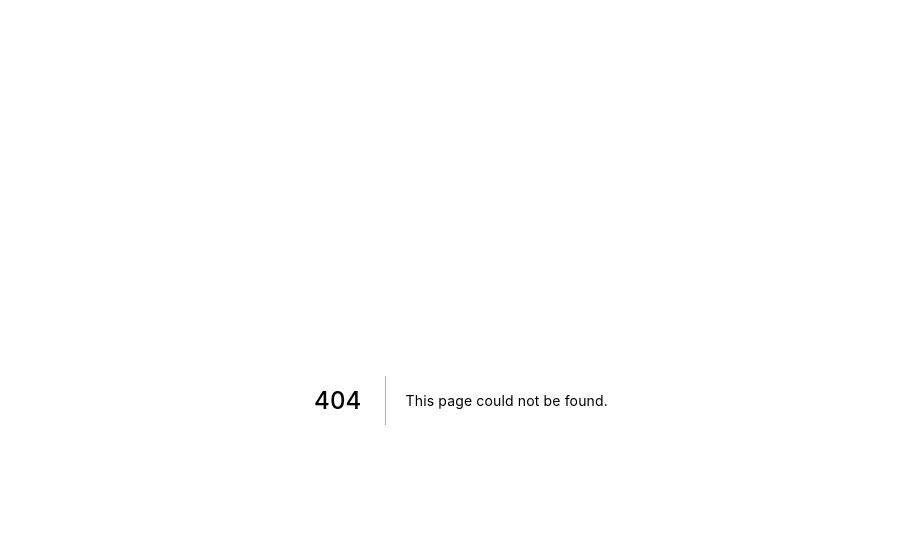
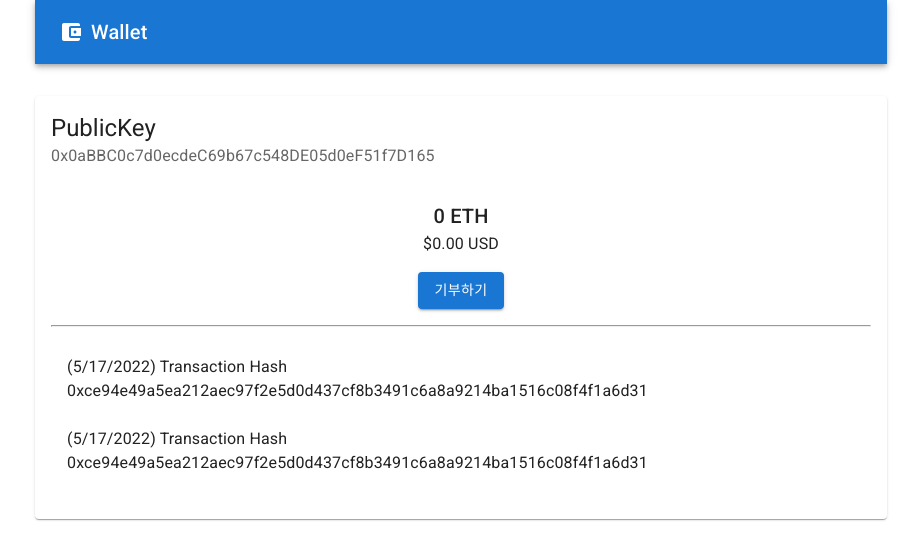
Before and after one commit to seonghyeonkimm/crypto-wallet, a Next.js app in the folder apps/wallet/: page / in a window 1280 px wide. Before the commit this address had no page. Shown: the top 560 px of the page, without its empty margins (179-1100 px from the left). Built offline with nearby package versions, Linux system fonts and the light colour scheme.

Commit message:
Add HomePage

```diff
--- /dev/null
+++ b/apps/wallet/pages/index.tsx
@@ -0,0 +1,64 @@
+import {
+  Typography,
+  Button,
+  Box,
+  Card,
+  CardContent,
+  CardHeader,
+  List,
+  ListItem,
+  ListItemButton,
+  ListItemText,
+} from "@mui/material";
+
+import { NextPageWithLayout } from "../types/next";
+import AppBarLayout from "../layouts/AppBarLayout";
+
+const HomePage: NextPageWithLayout = () => {
+  return (
+    <Box mt={4}>
+      <Card>
+        <CardHeader
+          title="PublicKey"
+          subheader="0x0aBBC0c7d0ecdeC69b67c548DE05d0eF51f7D165"
+        />
+        <CardContent sx={{ textAlign: "center" }}>
+          <Typography variant="h6">0 ETH</Typography>
+          <Typography variant="body1">$0.00 USD</Typography>
+          <Box my={2}>
+            <Button variant="contained">기부하기</Button>
+          </Box>
+          <hr />
+          <List>
+            <ListItem disablePadding>
+              <ListItemButton
+                component="a"
+                target="_blank"
+                href="https://ropsten.etherscan.io/tx/0xce94e49a5ea212aec97f2e5d0d437cf8b3491c6a8a9214ba1516c08f4f1a6d31"
+              >
+                <ListItemText
+                  primary={`(${new Date().toLocaleDateString()}) Transaction Hash\n0xce94e49a5ea212aec97f2e5d0d437cf8b3491c6a8a9214ba1516c08f4f1a6d31`}
+                />
+              </ListItemButton>
+            </ListItem>
+            <ListItem disablePadding>
+              <ListItemButton
+                component="a"
+                target="_blank"
+                href="https://ropsten.etherscan.io/tx/0xce94e49a5ea212aec97f2e5d0d437cf8b3491c6a8a9214ba1516c08f4f1a6d31"
+              >
+                <ListItemText
+                  primary={`(${new Date().toLocaleDateString()}) Transaction Hash\n0xce94e49a5ea212aec97f2e5d0d437cf8b3491c6a8a9214ba1516c08f4f1a6d31`}
+                />
+              </ListItemButton>
+            </ListItem>
+          </List>
+        </CardContent>
+      </Card>
+    </Box>
+  );
+};
+
+HomePage.Layout = AppBarLayout;
+
+export default HomePage;
```
